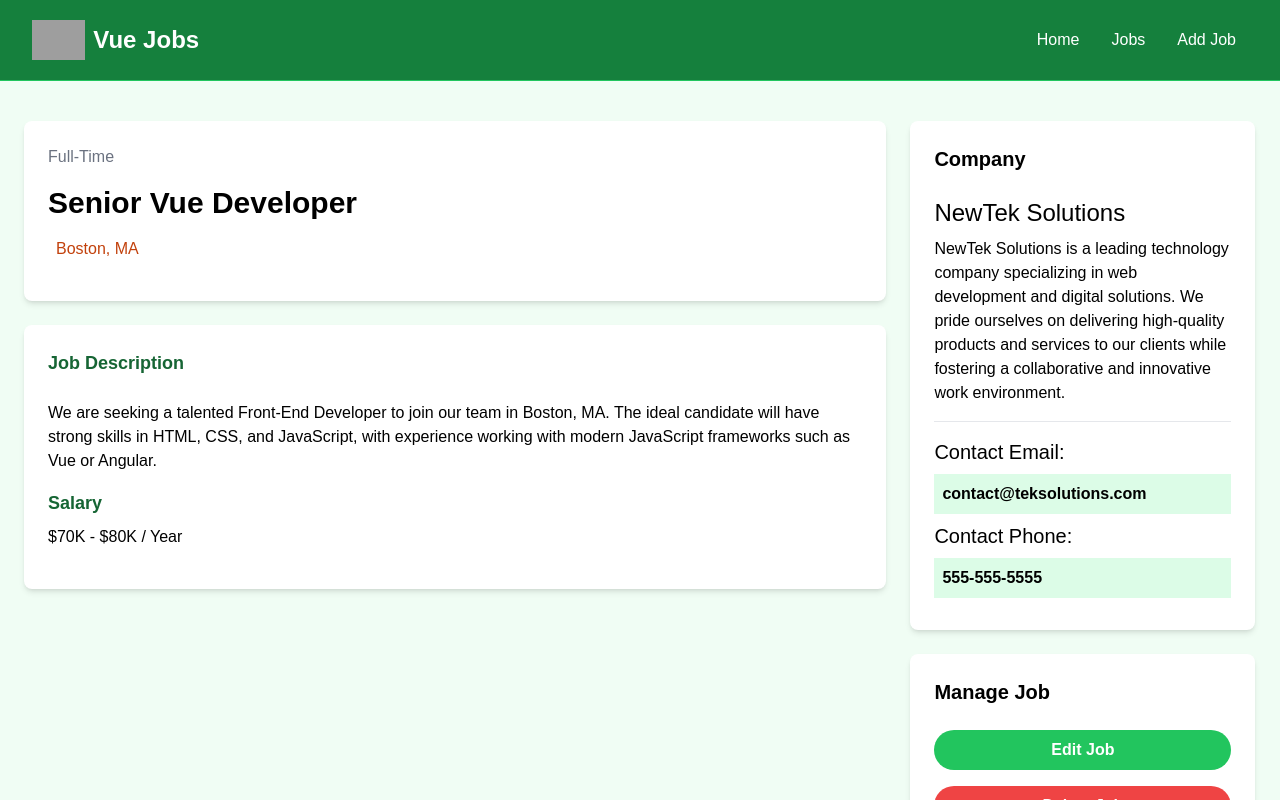
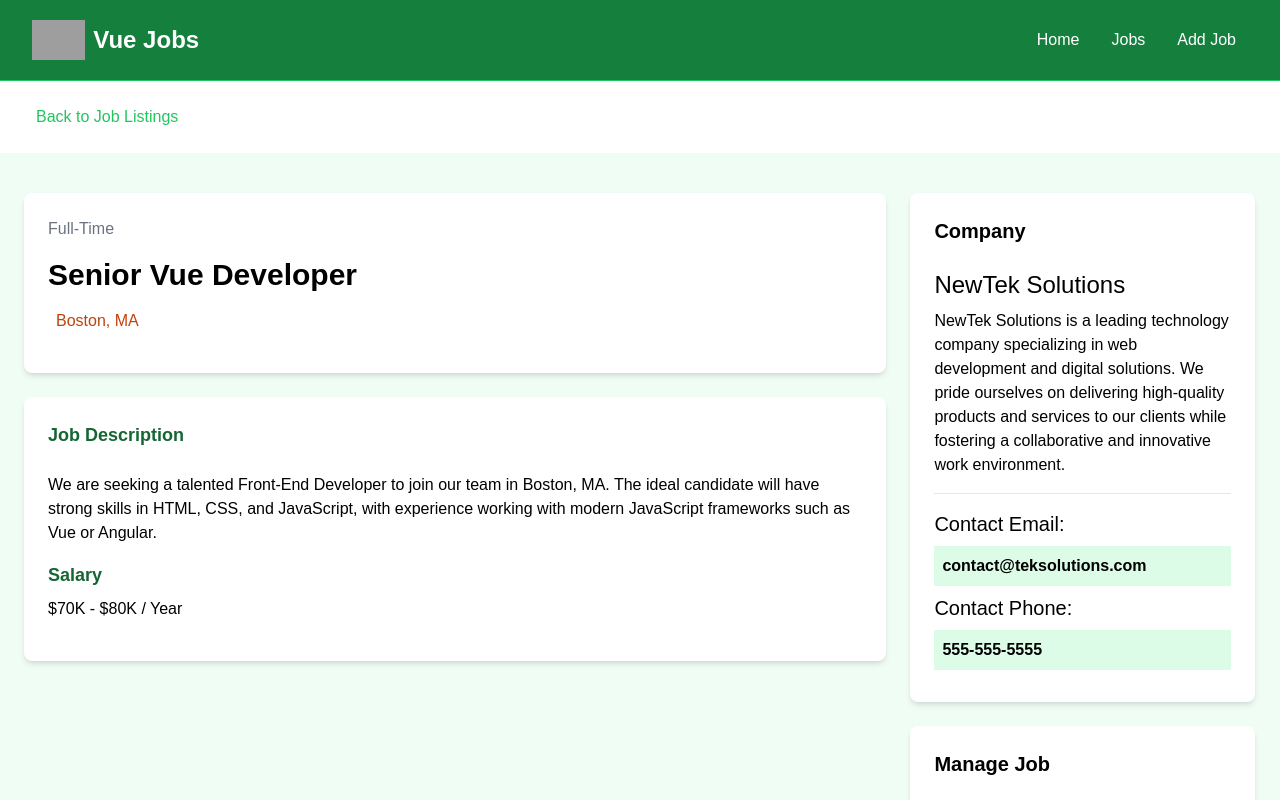
Before and after one commit to Mahdi-Alz/JobListings, a Vue app: page /jobs/1 in a window 1280 px wide. Shown: the top 800 px of the page. Built offline with nearby package versions, Linux system fonts and the light colour scheme; data requests are answered from the project's data file; grey boxes are pictures that could not be loaded; the HTML template or start-up script is replaced by a standard one.

Commit message:
feat: add backButton for job listing

```diff
--- /dev/null
+++ b/src/components/BackButton.vue
@@ -0,0 +1,15 @@
+<script setup>
+import { RouterLink } from "vue-router";
+</script>
+<template>
+  <section>
+    <div class="container m-auto py-6 px-6">
+      <RouterLink
+        to="/jobs"
+        class="text-green-500 hover:text-green-600 flex items-center"
+      >
+        <i class="pi pi-arrow-circle-left mr-3"></i> Back to Job Listings
+      </RouterLink>
+    </div>
+  </section>
+</template>
--- a/src/views/JobView.vue
+++ b/src/views/JobView.vue
@@ -1,6 +1,7 @@
 <script setup>
 import { PulseLoader } from "vue-spinner";
 import axios from "axios";
+import BackButton from "@/components/BackButton.vue";
 import { reactive, onMounted } from "vue";
 import { useRoute, RouterLink } from "vue-router";
 
@@ -24,6 +25,7 @@
 </script>
 
 <template>
+  <BackButton />
   <section v-if="!state.isLoading" class="bg-green-50">
     <div class="container m-auto py-10 px-6">
       <div class="grid grid-cols-1 md:grid-cols-70/30 w-full gap-6">
@@ -88,6 +90,9 @@
           <!-- Manage -->
           <div class="bg-white p-6 rounded-lg shadow-md mt-6">
             <h3 class="text-xl font-bold mb-6">Manage Job</h3>
+            <!-- Plain Quotes ("text" or 'text'): Use these when your string is basic text and doesn't change.
+            Backticks (`text ${variable}`): Use these when you need to mix text with JavaScript variables.
+            Vue Attributes (:attribute="js_code"): The outer quotes are for HTML; the inner backticks are for JavaScript. -->
             <RouterLink
               :to="`/jobs/edit/${state.job.id}`"
               class="bg-green-500 hover:bg-green-600 text-white text-center font-bold py-2 px-4 rounded-full w-full focus:outline-none focus:shadow-outline mt-4 block"
```
